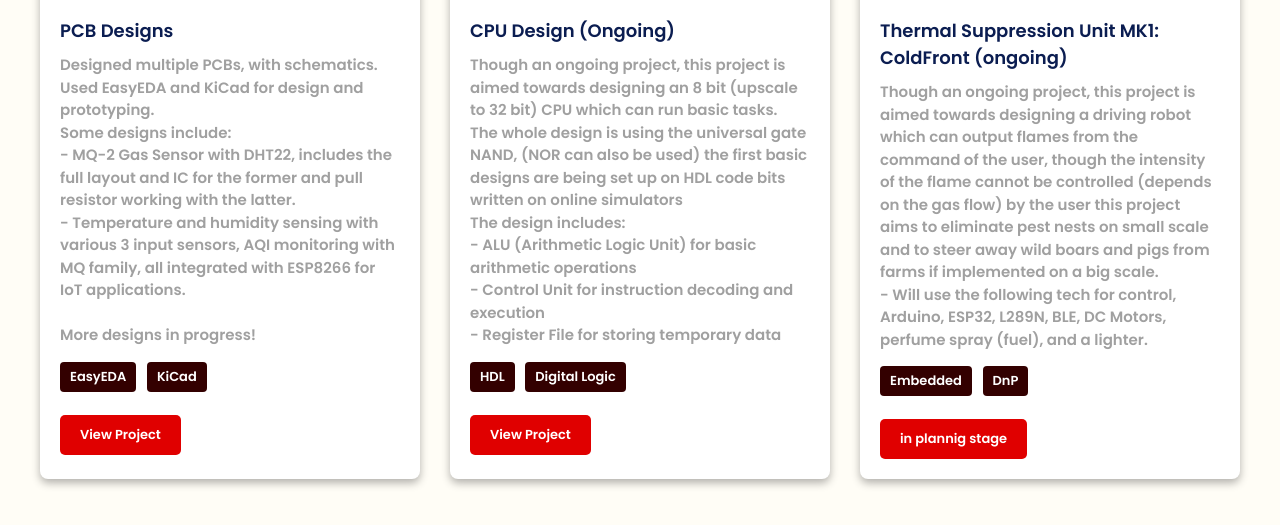
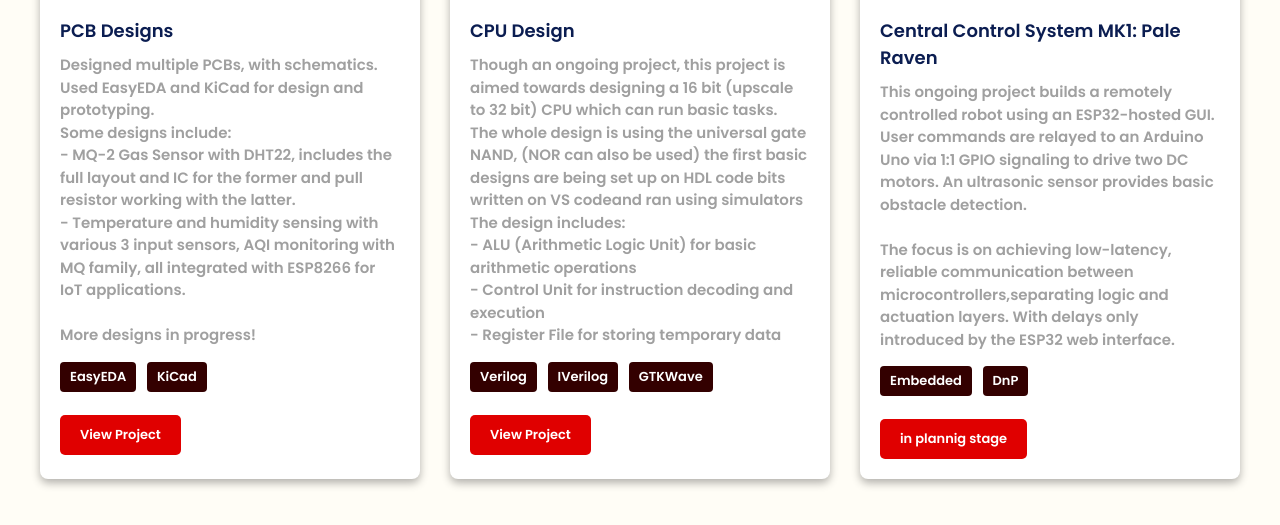
Before and after one commit to Darkops-cpu/Portfolio, a plain HTML site: page index.html in a window 1280 px wide. Shown: the part 1956-2481 px from the top of the page. Drawn offline with Linux system fonts and the light colour scheme.

Commit message:
further changes to main

```diff
--- a/index.html
+++ b/index.html
@@ -67,7 +67,7 @@
                 <br><br>
 
                 Lately, I’ve been working with <strong>Digital Logic Design</strong> and <strong>Hardware Description Languages (HDLs)</strong>,
-                working on a passion project: <em>designing and simulating my own 8-bit (may scale it to 32-bit) CPU from scratch</em>. It’s not just about writing modules —
+                working on a passion project: <em>designing and simulating my own 16-bit (may scale it to 32-bit) CPU from scratch</em>. It’s not just about writing modules —
                 it’s about digging into the foundations of computation, understanding how everything clicks at the gate level, and turning that into a functional design.
                 <br><br>
 
@@ -106,10 +106,10 @@
 
             <div class="project-card">
                 <img src="icons/cpu.png" alt="Project 2 Thumbnail" class="project-thumbnail">
-                <h3 class="project-title">CPU Design (Ongoing)</h3>
-                <p class="project-description">Though an ongoing project, this project is aimed towards designing an 8 bit (upscale to 32 bit) CPU which can run basic tasks.
+                <h3 class="project-title">CPU Design</h3>
+                <p class="project-description">Though an ongoing project, this project is aimed towards designing a 16 bit (upscale to 32 bit) CPU which can run basic tasks.
                     <br>
-                The whole design is using the universal gate NAND, (NOR can also be used) the first basic designs are being set up on HDL code bits written on online simulators <br>
+                The whole design is using the universal gate NAND, (NOR can also be used) the first basic designs are being set up on HDL code bits written on VS codeand ran using simulators <br>
                     The design includes:
                     <br>
                     - ALU (Arithmetic Logic Unit) for basic arithmetic operations
@@ -120,20 +120,24 @@
 
                 </p>
                 <div class="project-tech-tags">
-                    <span class="tech-tag">HDL</span>
-                    <span class="tech-tag">Digital Logic</span>
+                    <span class="tech-tag">Verilog</span>
+                    <span class="tech-tag">IVerilog</span>
+                    <span class="tech-tag">GTKWave</span>
+
                 </div>
                 <a href="https://github.com/Darkops-cpu/CPU_BUILD" class="project-link">View Project</a>
             </div>
 
             <div class="project-card">
                 <img src="icons/TSU_MK1.png" alt="Project 3 Thumbnail" class="project-thumbnail">
-                <h3 class="project-title">Thermal Suppression Unit MK1: ColdFront (ongoing)</h3>
-                <p class="project-description">Though an ongoing project, this project is aimed towards designing a driving robot which can output flames from the command of the user, though the intensity of the flame cannot be controlled (depends on the gas flow) by the user this project aims to eliminate pest nests on small scale and to steer away wild boars and pigs from farms if implemented on a big scale. <br>
+                <h3 class="project-title">Central Control System MK1: Pale Raven</h3>
+                <p class="project-description">
+                    This ongoing project builds a remotely controlled robot using an ESP32-hosted GUI. User commands are relayed to an Arduino Uno via 1:1 GPIO signaling to drive two DC motors. An ultrasonic sensor provides basic obstacle detection. <br> <br>
 
-                - Will use the following tech for control, Arduino, ESP32, L289N, BLE, DC Motors, perfume spray (fuel), and a lighter.
+                    The focus is on achieving low-latency, reliable communication between microcontrollers,separating logic and actuation layers. With delays only introduced by the ESP32 web interface.
+                </p>
 
-                </p>
+
                 <div class="project-tech-tags">
                     <span class="tech-tag">Embedded</span>
                     <span class="tech-tag">DnP</span>
```
Also changed, not shown: 1 other file.
